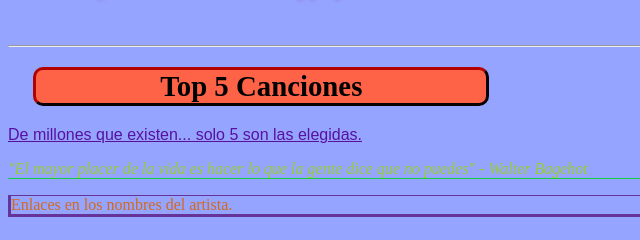
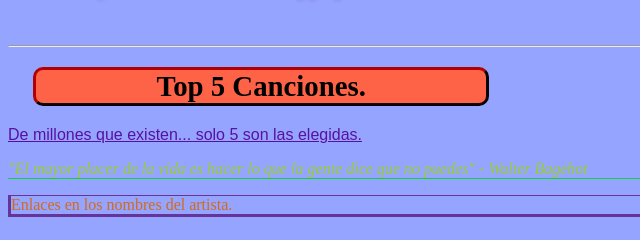
Before and after one commit to JoseLuisGardunoArrieta/introWebNPersonalWebpage, a plain HTML site: page index.html in a window 1280 px wide. Shown: the part 218-458 px from the top of the page, 0-640 px from the left. Drawn offline with Linux system fonts and the light colour scheme.

```diff
--- a/index.html
+++ b/index.html
@@ -26,7 +26,7 @@
         esta pagina gracias a su ayuda!</p><br>
     </p>
     <hr>
-    <h2><big>Top 5 Canciones</big></h2>
+    <h2><big>Top 5 Canciones.</big></h2>
         <p id="pSongs"><u>De millones que existen... solo 5 son las elegidas.</u></p>
         <p id="pReflexion1"><i>"El mayor placer de la vida es hacer lo que la gente dice que no puedes" - Walter
                 Bagehot</i>
```
